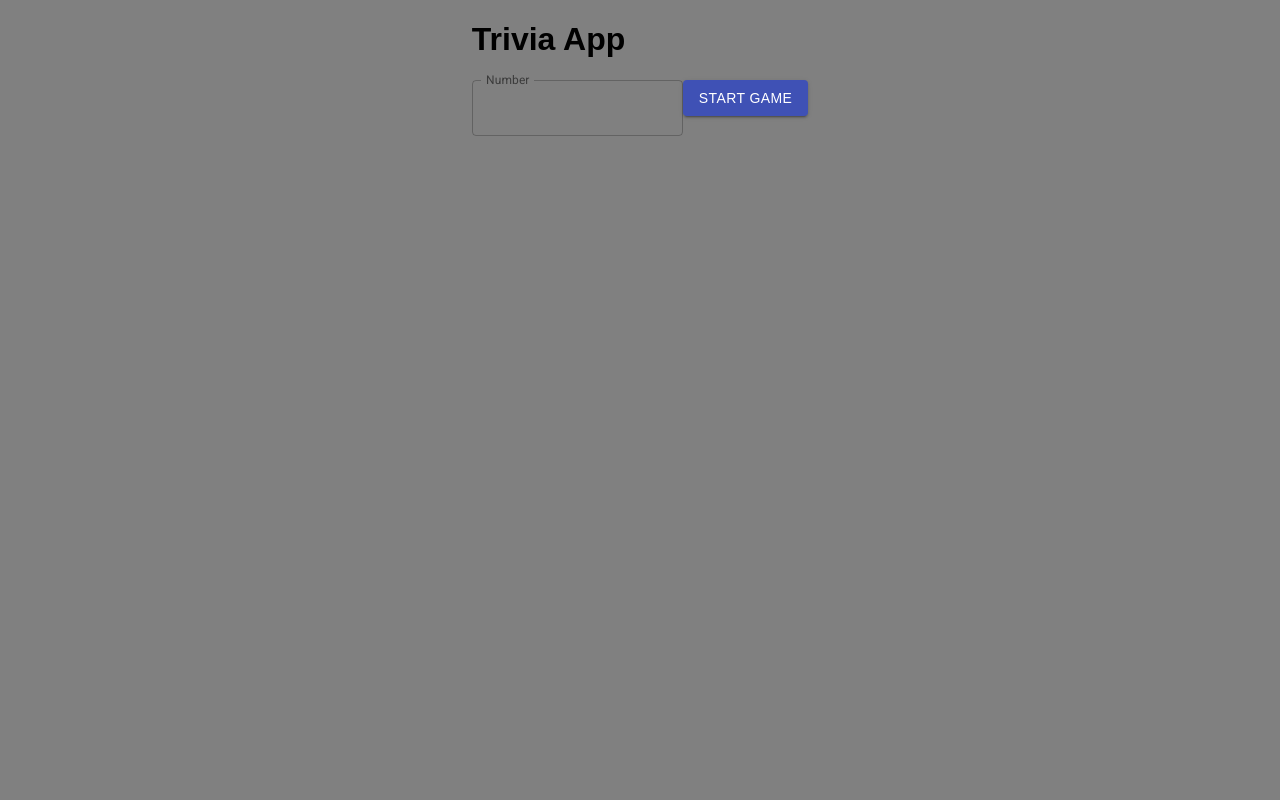
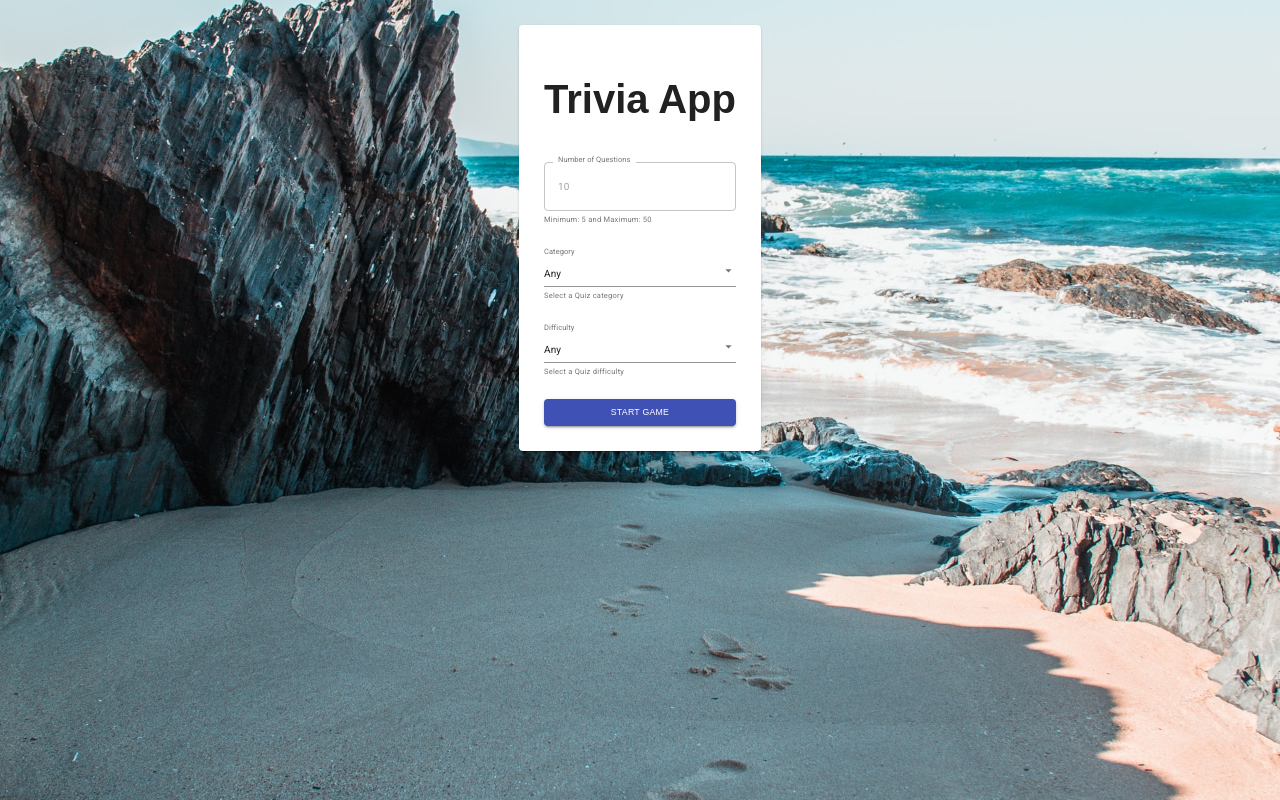
Before and after one commit to Nalaks/trivia_app_old, a React (Create React App) app: page / in a window 1280 px wide. Built offline with nearby package versions, Linux system fonts and the light colour scheme.

Commit message:
expanding fucntionality

```diff
--- a/src/App.tsx
+++ b/src/App.tsx
@@ -3,31 +3,19 @@ import { CircularProgress, Button } from '@material-ui/core';
 import { QuestionsCard } from './components/question-card/QuestionsCard';
 import { fetchQuizQuestions } from './API'
 import { makeStyles } from '@material-ui/core/styles';
-import { QuestionState, AnswerObject, Difficulty } from './interfaces/types';
+import { QuestionState, AnswerObject } from './interfaces/types';
 import { QuestionForm } from './components/question-form/QuestionForm';
+import { QuestionResult } from './components/question-result/QuestionResult';
 
 
 const useStyles = makeStyles({
 	wrapper: {
 		display: 'flex',
 		flexDirection: 'column',
+		justifyContent: 'center',
 		alignItems: 'center',
-		'> p': {
-		color: '#fff'
-		},
-		'> h1': {
-			fontFamily: 'Fascinate Inline',
-			fontSize: 70,
-			fontWeight: 400,
-			textAlign: 'center',
-			margin: 20
+		margin: '2.5rem'
 		}
-	},
-	score: {
-		color: '#fff',
-		fontSize: '2rem',
-		margin: 0
-	}
 })
 
 function App() {
@@ -39,12 +27,18 @@ function App() {
 	const [gameOver, setGameOver] = useState(true);
 	const [totalQuestions, setTotalQuestions] = useState(0)
 
-	const startTrivia = async (num: string) => {
+	const startTrivia = async (questionsNum: string, category: string, difficulty: string) => {
+		let questions = +questionsNum
+		if (questions <= 4) {
+			questions = 5
+		} else if (questions > 50) {
+			questions = 50
+		}
 		setLoading(true)
 		setGameOver(false)
-		setTotalQuestions(+num)
+		setTotalQuestions(questions)
 
-		const newQuestions = await fetchQuizQuestions(+num, Difficulty.EASY)
+		const newQuestions = await fetchQuizQuestions(questions, difficulty, +category)
 		setQuestions(newQuestions)
 
 		setScore(0)
@@ -68,6 +62,12 @@ function App() {
 			}
 			setUserAnswers(prev => [...prev, answerObject])
 		}
+		setTimeout(() => {
+			if (userAnswers.length + 1 === totalQuestions && userAnswers.length > 1) {
+				setGameOver(true)
+			}
+		}, 2000);
+
 	};
 
   const nextQuestion = () => {
@@ -80,15 +80,22 @@ function App() {
 		}
 	};
 
+	const restart = () => {
+		setTotalQuestions(0)
+		setQuestions([])
+		setScore(0)
+		setUserAnswers([])
+		setNumber(0)
+	}
+
 	const classes = useStyles();
-
 
 	return (
 		<Fragment>
 			<div className={classes.wrapper}>
-				<QuestionForm start={startTrivia}/>
-				{ !gameOver ? <p className={classes.score}>Score: { score }</p> : null }
-				{ loading ? <CircularProgress /> : null }
+				{ gameOver && userAnswers.length < 1 ? <QuestionForm start={startTrivia}/> : null }
+				{ !gameOver ? <p>Score: { score }</p> : null }
+				{ loading ? <CircularProgress size='10rem' /> : null }
 				{ !loading && !gameOver ?
 					(
 					<QuestionsCard
@@ -104,6 +111,9 @@ function App() {
 				{ !gameOver && userAnswers.length !==  totalQuestions && !loading && userAnswers[number] ? <Button onClick={nextQuestion} variant='contained' color='primary'>
 					Next
 				</Button> : null }
+				{ gameOver && userAnswers.length === totalQuestions && userAnswers.length > 1 ?
+				<QuestionResult restart={restart} userAnswer={userAnswers}/>
+				: null }
 			</div>
 		</Fragment>
 	);
--- a/src/components/question-card/QuestionsCard.tsx
+++ b/src/components/question-card/QuestionsCard.tsx
@@ -1,22 +1,30 @@
 import React from 'react';
-import { Button } from '@material-ui/core';
+import { Button, Grid, Card, CardContent, Typography } from '@material-ui/core';
 import { makeStyles } from '@material-ui/core/styles';
 import { Props } from '../../interfaces/types';
 
 const useStyles = makeStyles({
 	wrapper: {
-		maxWidth: 1100,
-		background: '#ebfeff',
-    borderRadius: 10,
-    border: '2px solid #0085a3',
-    padding: 20,
-    boxShadow: '0px 5px 10px rgba(0, 0, 0, 0.25)',
+    display: 'flex',
+    justifyContent: 'center',
+    alignItems: 'center',
+    flexDirection: 'column',
+    width: '50vw'
+  },
+  gridWrapper: {
     textAlign: 'center',
-		'> p': {
-			fontSize: '1rem',
-		},
-	},
+    alignItems: 'space-evenly',
+    marginTop: '1.5rem'
+  },
+  btnAnswer: {
+    fontSize: '1.8rem',
+    width: '100%'
+  },
+  question: {
+    textAlign: 'center'
+  }
 });
+
 
 export const QuestionsCard: React.FC<Props> = ({
 	question,
@@ -29,21 +37,30 @@ export const QuestionsCard: React.FC<Props> = ({
 	const classes = useStyles();
 
 	return (
-		<div className={classes.wrapper}>
-			<p>
-				Question: {questionNum} / {totalQuestions}
-			</p>
-			<p dangerouslySetInnerHTML={{ __html: question }} />
-			<div>
+		<Card>
+      <CardContent className={classes.wrapper}>
+        <Typography variant="h4" component="h2">
+          <p>Question: {questionNum} / {totalQuestions}</p>
+        </Typography>
+        <Typography className={classes.question} gutterBottom variant="h4" component="h2" dangerouslySetInnerHTML={{ __html: question }} />
+			<Grid container spacing={2} className={classes.gridWrapper}>
 				{ !userAnswer ? answers.map((answer) => (
-					<div key={answer}>
-						<Button variant='contained' value={answer} disabled={!!userAnswer} onClick={callback}>
+					<Grid item xs={12} md={6} key={answer}>
+						<Button className={classes.btnAnswer} variant='outlined' value={answer} disabled={!!userAnswer} onClick={callback}>
 							<span dangerouslySetInnerHTML={{ __html: answer }} />
 						</Button>
-					</div>
+					</Grid>
 				)) : null}
-        { userAnswer ? <p>Your answer: {userAnswer.answer} The correct answer: {userAnswer.correct_answer}</p> : null}
-			</div>
-		</div>
+        { userAnswer ? (
+
+        // <p>Your answer: {userAnswer.answer} The correct answer: {userAnswer.correct_answer}</p>
+        <Button className={classes.btnAnswer} variant='outlined'>
+          {userAnswer.answer}
+        </Button>
+        )
+        : null }
+			</Grid>
+      </CardContent>
+		</Card>
 	);
 };
--- a/src/components/question-form/QuestionForm.tsx
+++ b/src/components/question-form/QuestionForm.tsx
@@ -1,26 +1,95 @@
 import React, { useState } from 'react'
-import { Button, TextField } from '@material-ui/core'
+import { Button, TextField, FormControl, InputLabel, Select, MenuItem, FormHelperText, makeStyles, Card } from '@material-ui/core'
 import { FormProps } from '../../interfaces/types'
 
+const useStyles = makeStyles({
+	formContainer: {
+    display: 'flex',
+    flexDirection: 'column',
+    padding: '2.5rem',
+  },
+  heading: {
+    fontSize: '4rem',
+    marginBottom: '4rem'
+  },
+  inputForm: {
+    marginBottom: '2rem'
+  },
+  select: {
+    marginBottom: '2rem'
+  }
+})
+
 export const QuestionForm: React.FC<FormProps> = ({ start }) => {
-  const [inputNum, setInputNum] = useState('')
+  const [inputNum, setInputNum] = useState('10')
+  const [category, setCategory] = useState('99')
+  const [difficulty, setDifficulty] = useState('any')
+
+  const classes = useStyles();
 
   return (
-    <div>
-      <h1>Trivia App</h1>
+    <Card className={classes.formContainer}>
+      <h1 className={classes.heading}>Trivia App</h1>
+      <FormControl className={classes.inputForm}>
         <TextField
             id="outlined-number"
-          label="Number"
+            label="Number of Questions"
             type="number"
             InputLabelProps={{
               shrink: true,
             }}
+            InputProps={{
+              inputProps: {
+                max: 50, min: 5
+            }
+            }}
+            placeholder={'10'}
             variant="outlined"
             onChange={event => setInputNum(event.target.value)}
           />
-      <Button onClick={() => start(inputNum)} variant='contained' color='primary'>
+        <FormHelperText>Minimum: 5 and Maximum: 50</FormHelperText>
+      </FormControl>
+      <FormControl className={classes.select}>
+      <InputLabel id="category-label">Category</InputLabel>
+      <Select
+        labelId="category-label"
+        id="category-select"
+        onChange={(event: React.ChangeEvent<{ value: unknown }>) => setCategory(event.target.value as string)}
+        value={category}
+      >
+        <MenuItem value={'99'}>Any</MenuItem>
+        <MenuItem value={'9'}>General Knowledge</MenuItem>
+        <MenuItem value={'21'}>Sports</MenuItem>
+        <MenuItem value={'10'}>Books</MenuItem>
+        <MenuItem value={'11'}>Film</MenuItem>
+        <MenuItem value={'12'}>Music</MenuItem>
+        <MenuItem value={'14'}>TV</MenuItem>
+        <MenuItem value={'15'}>Video Games</MenuItem>
+        <MenuItem value={'23'}>History</MenuItem>
+        <MenuItem value={'24'}>Politics</MenuItem>
+        <MenuItem value={'25'}>Art</MenuItem>
+        <MenuItem value={'22'}>Geography</MenuItem>
+      </Select>
+      <FormHelperText>Select a Quiz category</FormHelperText>
+      </FormControl>
+      <FormControl className={classes.select}>
+      <InputLabel id="difficulty-label">Difficulty</InputLabel>
+      <Select
+        labelId="difficulty-label"
+        id="difficulty-select"
+        onChange={(event: React.ChangeEvent<{ value: unknown }>) => setDifficulty(event.target.value as string)}
+        value={difficulty}
+      >
+        <MenuItem value={'any'}>Any</MenuItem>
+        <MenuItem value={'easy'}>Easy</MenuItem>
+        <MenuItem value={'medium'}>Medium</MenuItem>
+        <MenuItem value={'hard'}>Hard</MenuItem>
+      </Select>
+      <FormHelperText>Select a Quiz difficulty</FormHelperText>
+      </FormControl>
+      <Button onClick={() => start(inputNum, category, difficulty)} variant='contained' color='primary'>
         Start Game
       </Button>
-    </div>
+    </Card>
   )
 }
--- /dev/null
+++ b/src/components/question-result/QuestionResult.tsx
@@ -0,0 +1,74 @@
+import React, { Fragment } from 'react'
+import { Card, Button, CardContent, Typography, makeStyles } from '@material-ui/core'
+import { ResultProps } from '../../interfaces/types'
+
+const useStyles = makeStyles({
+	wrapper: {
+    display: 'flex',
+    justifyContent: 'center',
+    alignItems: 'center',
+    flexDirection: 'column',
+    width: '50vw',
+    padding: '2.5rem'
+  },
+  btnAnswer: {
+    fontSize: '1.8rem',
+    width: '100%',
+    marginBottom: '2rem'
+  },
+  question: {
+    textAlign: 'center',
+    marginBottom: '2rem'
+  },
+  btnDetails: {
+    textAlign: 'center',
+    // marginBottom: '1.5rem'
+  }
+});
+
+
+export const QuestionResult: React.FC<ResultProps>  = ({ restart, userAnswer }) => {
+
+  const classes = useStyles();
+  let sum = 0
+
+  const sumQuestions = () => {
+    userAnswer.map((answer) => answer.correct ? sum += 1: null)
+  }
+
+  sumQuestions()
+
+  return (
+    <Card className={classes.wrapper}>
+      <CardContent >
+      { userAnswer.map((answer, index) => (
+          <Fragment key={answer.question}>
+            <Typography gutterBottom variant="h4" component="h2" className={classes.question}>
+            {index + 1}. <span dangerouslySetInnerHTML={{ __html: answer.question }} />
+            </Typography>
+            <Typography gutterBottom variant="h5" component="h2" className={classes.btnDetails}>
+              Correct answer:
+            </Typography>
+            <Button variant='outlined' className={classes.btnAnswer}>
+              <span dangerouslySetInnerHTML={{ __html: answer.correct_answer }} />
+            </Button>
+            <Typography gutterBottom variant="h5" component="h2" className={classes.btnDetails}>
+              Your answer:
+            </Typography>
+            <Button variant='contained' className={classes.btnAnswer} color={answer.correct ? 'primary' : 'secondary'} >
+            <span dangerouslySetInnerHTML={{ __html: answer.answer}} />
+            </Button>
+        </Fragment>
+      )
+      )}
+        <Typography gutterBottom variant="h4" component="h2" className={classes.question}>
+          You got { sum } {sum === 1 ? 'question' : 'questions'} out of { userAnswer.length } right.
+        </Typography>
+      </CardContent>
+
+      <Button onClick={restart} variant='contained' color='primary'>
+        Restart
+      </Button>
+    </Card>
+  )
+}
--- a/src/index.css
+++ b/src/index.css
@@ -1,9 +1,12 @@
 html {
   height: 100%;
+  font-size: 10px;
 }
 
 body {
-  background-color: gray;
+  background-image: url('./img/bg.jpg');
+  background-size: cover;
+  background-position: center;
   margin: 0;
   padding: 0 20px;
   display: flex;
--- a/src/interfaces/types.tsx
+++ b/src/interfaces/types.tsx
@@ -16,12 +16,12 @@ export type Question = {
 
 export type QuestionState = Question & { answers: string[] }
 
-export enum Difficulty {
-  ANY = '',
-  EASY = 'easy',
-  MEDIUM = 'medium',
-  HARD = 'hard'
-}
+// export enum Difficulty {
+//   ANY = '',
+//   EASY = 'easy',
+//   MEDIUM = 'medium',
+//   HARD = 'hard'
+// }
 
 export type Callback = (e: React.MouseEvent<HTMLButtonElement>) => void;
 
@@ -37,4 +37,12 @@ export interface Props {
 export interface FormProps {
   start: StartFunction
 }
-export type StartFunction = (num: string) => Promise<void>;
+
+export type StartFunction = (questions: string, difficulty: string, category: string) => Promise<void>;
+
+export interface ResultProps {
+  restart: RestartFunction
+  userAnswer: AnswerObject[]
+}
+
+export type RestartFunction = () => void;
```
Also changed, not shown: src/API.tsx (+10 -3 lines), src/img/bg.jpg (added). Lines whose indentation alone changed are shown as unchanged.
